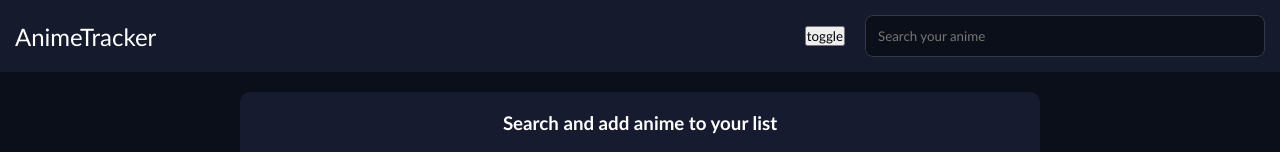
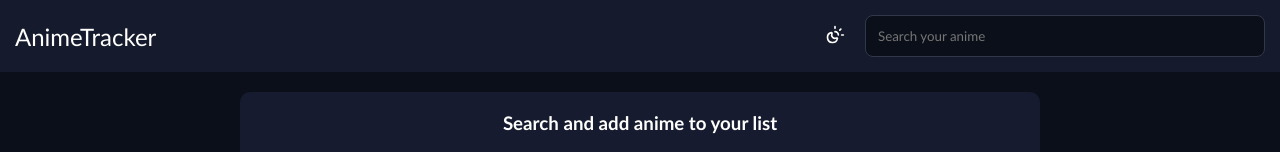
Before and after one commit to amarthyacodes/Anime-tracker-2.0, a React (Vite) app: page / in a window 1280 px wide. Shown: the top 152 px of the page. Built offline with nearby package versions, Linux system fonts and the light colour scheme.

Commit message:
WIP: Addtheme toggle icon

```diff
--- a/src/components/Navbar.jsx
+++ b/src/components/Navbar.jsx
@@ -1,4 +1,5 @@
 import "../css/Navbar.css";
+import { SunMoon } from "lucide-react";
 
 function Navbar(props) {
   const searchTerm = props.searchTerm;
@@ -8,7 +9,9 @@ function Navbar(props) {
     <>
       <nav className="nav-bar">
         <a>AnimeTracker</a>
-        <button>toggle</button>
+        <button style={{ background: "none", border: "none", color: "white" }}>
+          <SunMoon size={20} />
+        </button>
         <input
           className="navbar--search"
           type="text"
```
